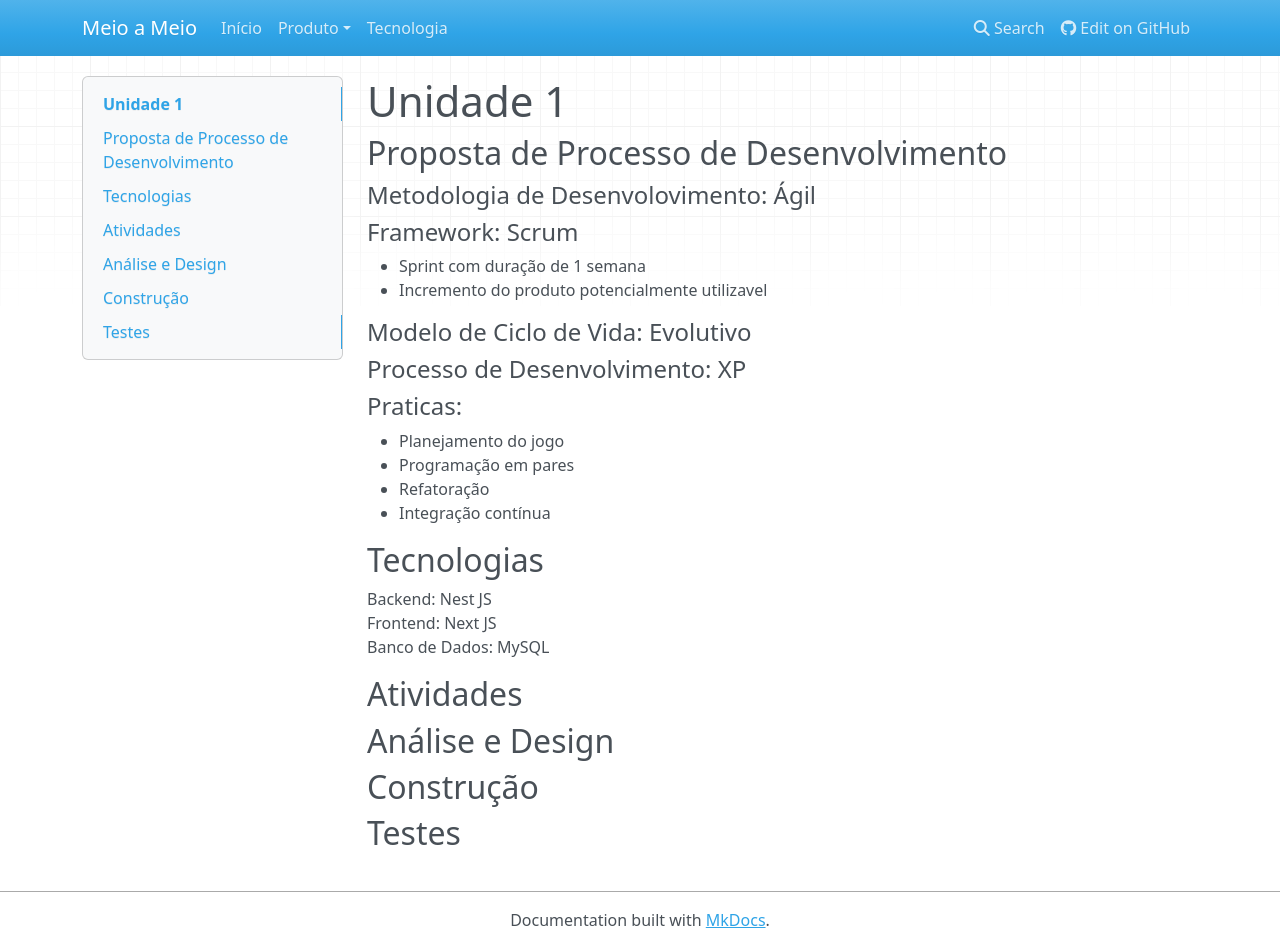
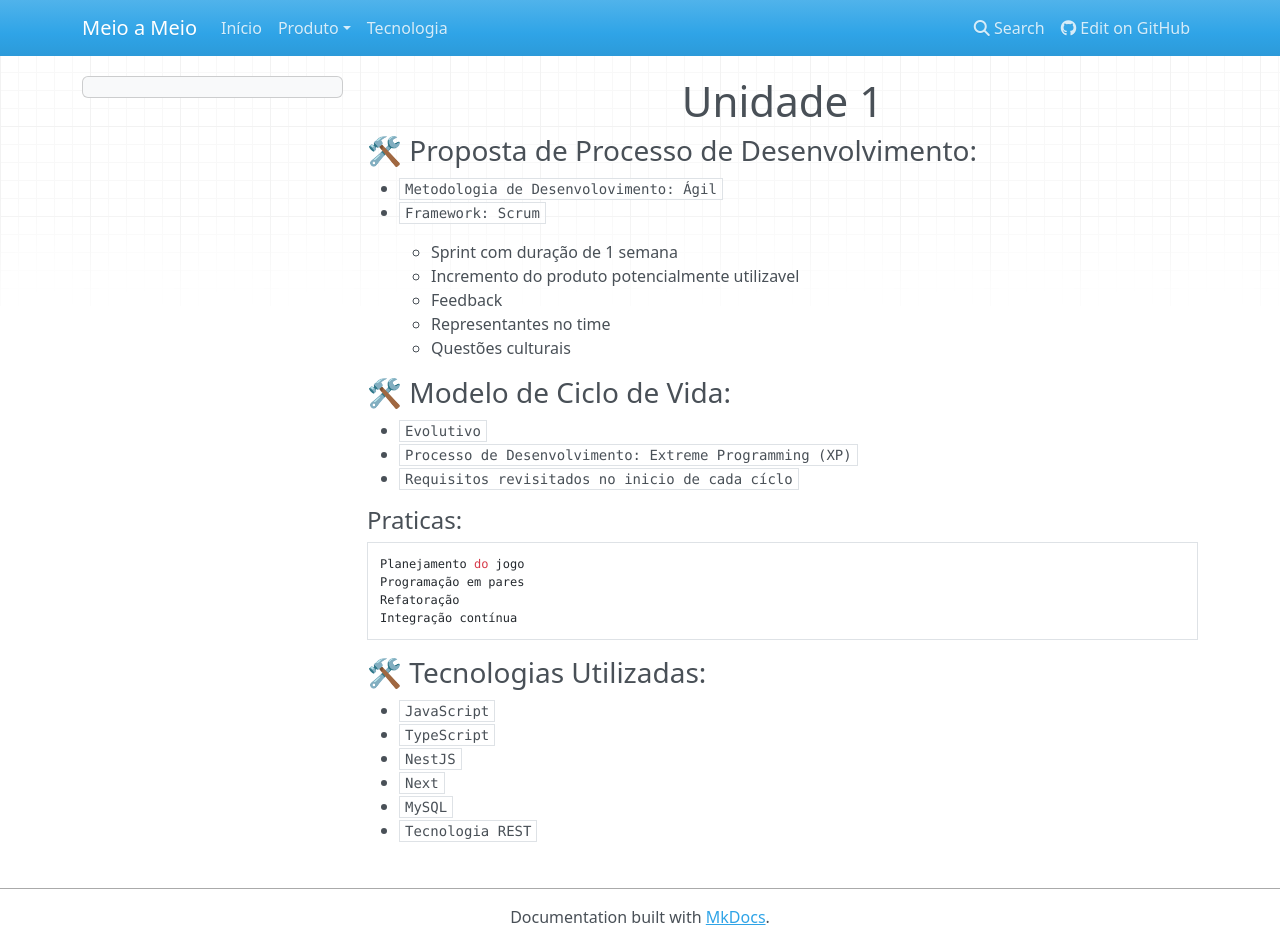
Before and after one commit to mdsreq-fga-unb/2022.1-Meio-a-Meio, an MkDocs documentation site: the page built from docs/unidade1.md, in a window 1280 px wide and 948 px high. Built offline with MkDocs 1.6.1, drawn with Linux system fonts in a browser that asks for light colours; nearby versions of some CDN libraries.

Commit message:
Update unidade1.md

```diff
--- a/docs/unidade1.md
+++ b/docs/unidade1.md
@@ -1,26 +1,34 @@
-# Unidade 1
+<h1 align="center"> Unidade 1 </h1>
 
-## Proposta de Processo de Desenvolvimento
-#### Metodologia de Desenvolovimento: Ágil
-#### Framework: Scrum
-- Sprint com duração de 1 semana
-- Incremento do produto potencialmente utilizavel
+### 🛠️ Proposta de Processo de Desenvolvimento:
 
-#### Modelo de Ciclo de Vida: Evolutivo
-#### Processo de Desenvolvimento: XP
-#### Praticas:
-- Planejamento do jogo
-- Programação em pares
-- Refatoração
-- Integração contínua
+- `Metodologia de Desenvolovimento: Ágil`
+- `Framework: Scrum`
 
 
-## Tecnologias
-Backend: Nest JS<br>
-Frontend: Next JS<br>
-Banco de Dados: MySQL
+    * Sprint com duração de 1 semana
+    * Incremento do produto potencialmente utilizavel
+    * Feedback
+    * Representantes no time
+    * Questões culturais
 
-## Atividades
-## Análise e Design
-## Construção
-## Testes
+### 🛠️ Modelo de Ciclo de Vida:
+- `Evolutivo`
+- `Processo de Desenvolvimento: Extreme Programming (XP)`
+- `Requisitos revisitados no inicio de cada cíclo`
+
+#### Praticas:
+    Planejamento do jogo
+    Programação em pares
+    Refatoração
+    Integração contínua
+
+
+### 🛠️ Tecnologias Utilizadas:
+
+- `JavaScript`
+- `TypeScript`
+- `NestJS`
+- `Next`
+- `MySQL`
+- `Tecnologia REST`
```
